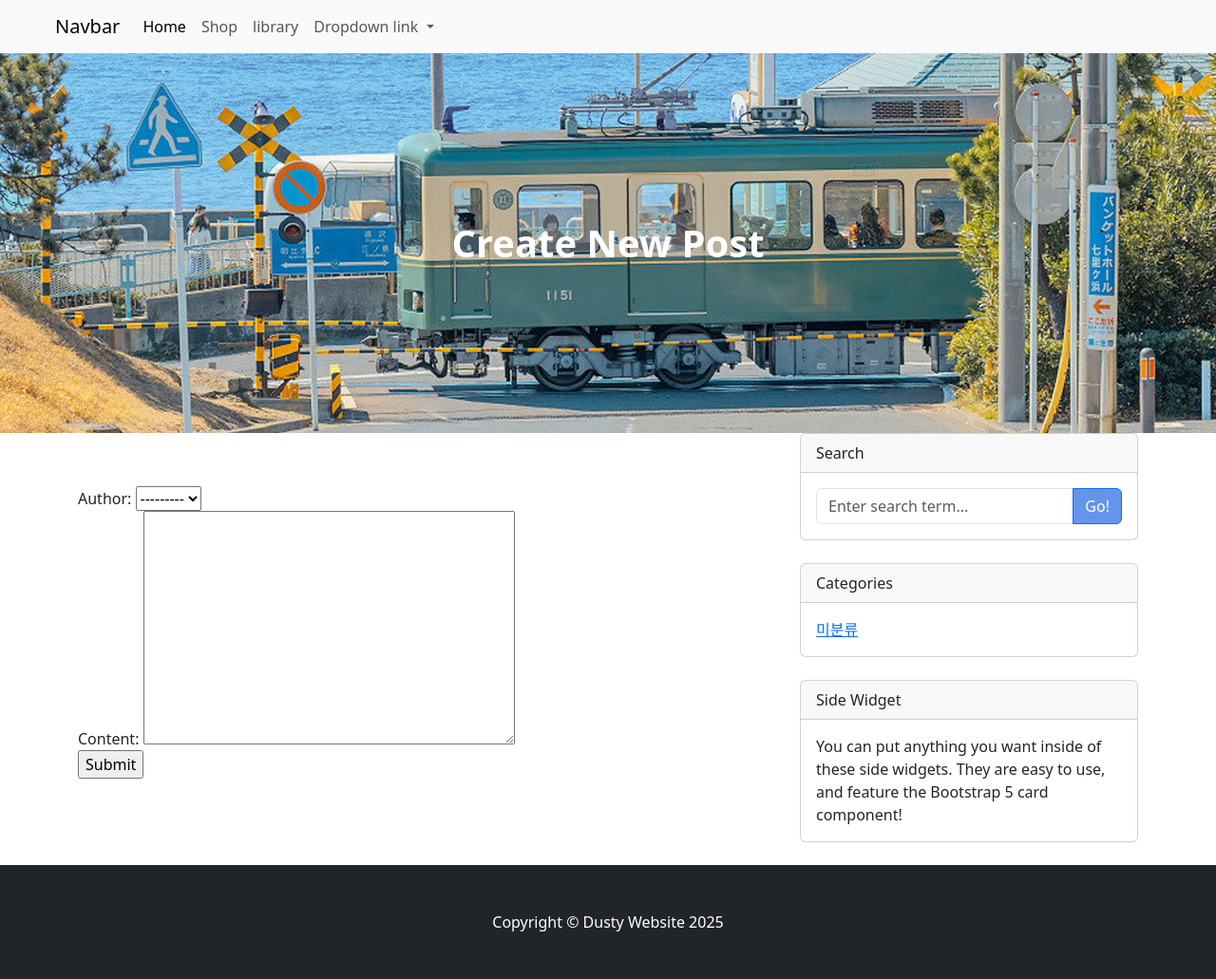
After one commit to Dusty-Miller/Django, a Django app: page /blog/4/createcomment/ in a window 1280 px wide. The commit adds this page. Shown: the whole page at 95% size. Run offline with Django 5.2, Linux system fonts and the light colour scheme; data comes from the database, SQL or seed files in the repository; both versions use the stored data as it was after the commit.

Commit message:
내웹사이트

```diff
--- a/blog/admin.py
+++ b/blog/admin.py
@@ -1,5 +1,6 @@
 from django.contrib import admin
-from .models import Post, Category
+from .models import Post, Category,Comment
 
 admin.site.register(Post)
 admin.site.register(Category)
+admin.site.register(Comment)
--- a/blog/forms.py
+++ b/blog/forms.py
@@ -1,9 +1,15 @@
 #blog/forms.py
 from django import forms
-from blog.models import Post
+from blog.models import Post,Comment
 
 
 class PostForm(forms.ModelForm):
     class Meta:
         model = Post
         fields = ['author','category','title', 'content','uploaded_image','uploaded_file']
+
+
+class CommentForm(forms.ModelForm):
+    class Meta:
+        model = Comment
+        fields = ['author','content']
--- a/blog/models.py
+++ b/blog/models.py
@@ -24,7 +24,18 @@ class Post(models.Model):
                                        blank=True,)
     uploaded_file = models.FileField(upload_to = 'files/',
                                      blank=True,)
+    def __str__(self):
+        return (f'게시글 제목: {self.title} -by: {self.author} -category: {self.category}')
+
+class Comment(models.Model):
+    post = models.ForeignKey(Post,on_delete=models.CASCADE)
+    author = models.ForeignKey(User,on_delete=models.CASCADE)
+    content = models.TextField(max_length=100)
+    created_date = models.DateTimeField(auto_now_add=True,
+                                        null=True,)
+    update_date = models.DateTimeField(auto_now=True,
+                                       null=True,)
 
 
     def __str__(self):
-        return f'게시글 제목:{self.title}-by{self.author} -category:{self.category}'
+        return (f'{self.author.username}--{self.content} in {self.post.title}')
--- a/blog/templates/blog/base.html
+++ b/blog/templates/blog/base.html
@@ -23,7 +23,7 @@
 </style>
 
 </head>
-<body>
+<body >
 {% load static %}
 {% include 'blog/nav.html' %}
 <!-- Page header with logo and tagline-->
@@ -61,7 +61,7 @@
                         <div class="card-body">
                             <div class="input-group">
                                 <input class="form-control" type="text" placeholder="Enter search term..." aria-label="Enter search term..." aria-describedby="button-search" />
-                                <button class="btn btn-primary" id="button-search" type="button">Go!</button>
+                                <button class="btn btn-primary" id="button-search" type="button" style="background-color: cornflowerblue">Go!</button>
                             </div>
                         </div>
                     </div>
@@ -73,7 +73,7 @@
 {#                                        <!--views.xxx() context로 넘겨 받아야함 -->#}
 {#                                        categories -> category list 받음#}
                                         {% for category in categories %}
-                                        <li><a href={{ category.get_url }}>{{ category.name }}</a></li>
+                                        <li><a href={{ category.get_url }} >{{ category.name }}</a></li>
                                         {% endfor %}
                                         <li><a href="/blog/category/no_category">미분류</a></li>
 
--- /dev/null
+++ b/blog/templates/blog/commentform.html
@@ -0,0 +1,14 @@
+{% extends 'blog/base.html' %}
+{% block main-area %}
+{% block header-area %}
+    <h1 class="fw-bolder text-white" >Create New Post</h1>
+    {% endblock %}
+<form method="POST" enctype="multipart/form-data">
+    {% csrf_token %}
+    {{ commentform }}
+<input type="submit">
+</form>
+{% endblock %}
+
+{% block create-area %}
+{% endblock %}
--- a/blog/urls.py
+++ b/blog/urls.py
@@ -6,4 +6,9 @@ urlpatterns = [
     path('<int:pk>/', views.detail),
     path('create/', views.create,name='blogcreate'),
     path('createfake/',views.createfake),
+    path('<int:pk>/delete/', views.delete, name='blogdelete'),
+    path('<int:pk>/update/', views.update, name='blogupdate'),
+    path('<int:pk>/createcomment/', views.createcomment,name='createcomment'),
+    path('<int:pk>/deletecomment/', views.deletecomment,name='deletecomment'),
+    path('<int:pk>/updatecomment/', views.updatecomment,name='updatecomment'),
     ]
--- a/blog/views.py
+++ b/blog/views.py
@@ -1,7 +1,7 @@
 from django.shortcuts import render, redirect
 from django.views.generic import ListView,DetailView,CreateView,UpdateView,DeleteView
-from .forms import PostForm
-from .models import Post, Category
+from .forms import PostForm,CommentForm
+from .models import Post, Category ,Comment
 
 
 
@@ -44,11 +44,15 @@ def category(request, slug):
 
 def detail(request, pk):
     post = Post.objects.get(pk=pk)
+    comments= Comment.objects.filter(post=post)
     categories = Category.objects.all()
+    commentform = CommentForm()
     return render(request,
                   'blog/detail.html',
                   context={'post':post,
-                  'categories':categories})
+                  'categories':categories,
+                           'comments':comments,
+                           'commentform':commentform})
 
 def create(request):
     categories = Category.objects.all()
@@ -73,3 +77,59 @@ def createfake(request):
     post.content='나진상가 3층'
     post.save()
     return redirect('/blog/')
+
+def delete(request, pk):
+    post = Post.objects.get(pk=pk)
+    post.delete()
+    return redirect('/blog/')
+
+def update(request, pk):
+    post = Post.objects.get(pk=pk)
+    if request.method == 'POST':
+        postform = PostForm(request.POST, request.FILES, instance=post)
+        if postform.is_valid():
+            postform.save()
+            return redirect('/blog/')
+        else:
+            postform = PostForm(instance=post)
+    else:
+        postform=PostForm(instance=post)
+
+    return render(request,
+                  template_name="blog/postupdateform.html",
+                  context={'postform':postform,})
+
+
+def createcomment(request, pk):
+    post = Post.objects.get(pk=pk)
+    if request.method == "POST":
+    # 제출
+        commentform = CommentForm(request.POST, request.FILES)
+        if commentform.is_valid():
+            comment1 = commentform.save(commit=False)
+            comment1.post = post
+            comment1.save()
+            return redirect(f'/blog/{post.pk}/')
+
+    else:
+        commentform = CommentForm()
+
+    return render(request, template_name='blog/commentform.html', context={'commentform': commentform})
+
+
+def updatecomment(request, pk):
+    comment = Comment.objects.get(pk=pk)
+    if request.method == "POST":
+        commentform = CommentForm(request.POST, request.FILES, instance=comment)
+        if commentform.is_valid():
+            commentform.save()
+            return redirect(f'/blog/{comment.post.pk}/')
+    else:
+        commentform = CommentForm(instance=comment)
+    return render(request, template_name="blog/comment_update_form.html", context={'commentform': commentform})
+
+
+def deletecomment(request, pk):
+    comment = Comment.objects.get(pk=pk)
+    comment.delete()
+    return redirect(f'/blog/{comment.post.pk}/')
--- a/sesac_django_project/settings.py
+++ b/sesac_django_project/settings.py
@@ -44,6 +44,7 @@ INSTALLED_APPS = [
     'blog',
     'library',
     'shop',
+    'django_extensions'
 ]
 
 MIDDLEWARE = [
```
Also changed, not shown: blog/templates/blog/comment_update_form.html (added, +14 -0 lines), blog/templates/blog/detail.html (+39 -17 lines), blog/templates/blog/index.html (+4 -4 lines), blog/templates/blog/postupdateform.html (added, +14 -0 lines), _media/images/톨레도_8AlZLos.jpg (added), blog/migrations/0009_comment.py (added), db.sqlite3.
